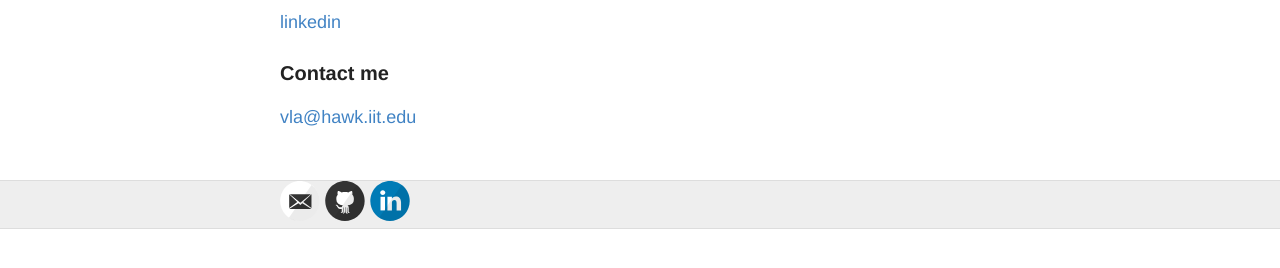
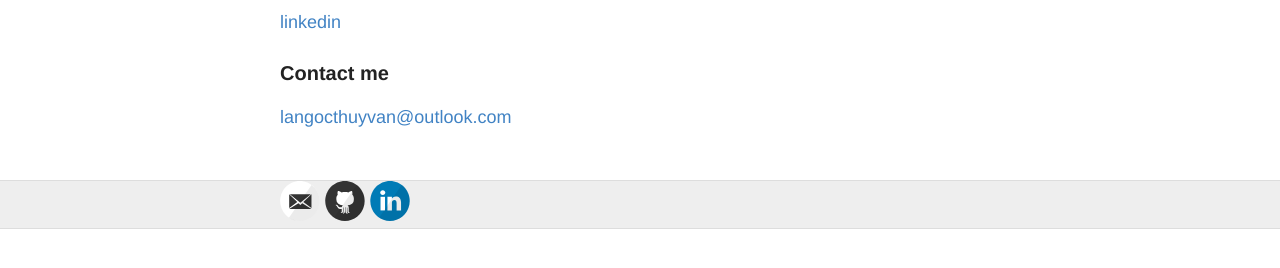
Before and after one commit to vanngocthuyla/Data_Analysis, a Jekyll site: the page built from _pages/contact.md, in a window 1280 px wide. Shown: the part 302-570 px from the top of the page. Built offline with Jekyll 4.4.1, drawn with Linux system fonts in a browser that asks for light colours.

Commit message:
Update contact.md

```diff
--- a/_pages/contact.md
+++ b/_pages/contact.md
@@ -11,4 +11,4 @@ permalink: /contact
 
 ### Contact me
 
-[vla@hawk.iit.edu](mailto:vla@hawk.iit.edu)
+[langocthuyvan@outlook.com](mailto:langocthuyvan@outlook.com)
```
